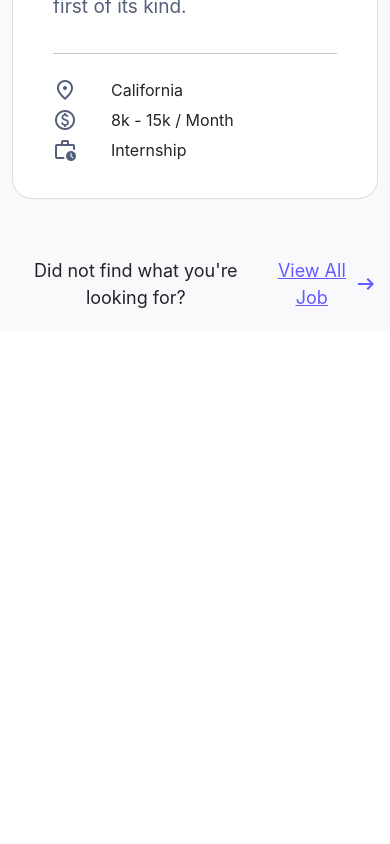
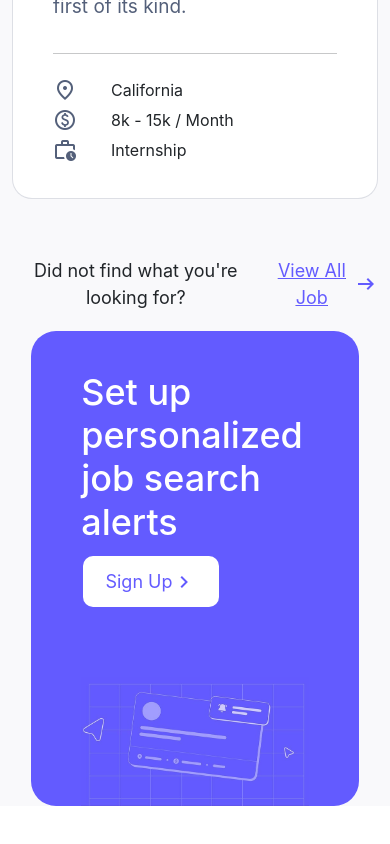
Before and after one commit to Yasela-dissanayake/hirace-job, a React (Create React App) app: page / in a window 390 px wide. Shown: the part 8277-9121 px from the top of the page. Before the commit the page ends 8608 px from the top, so only its background shows below. Built offline with nearby package versions, Linux system fonts and the light colour scheme.

Commit message:
feat:newsletter section full responsive done

```diff
--- /dev/null
+++ b/src/components/SecondaryButton.js
@@ -0,0 +1,13 @@
+import React from "react";
+import classes from "./SeconndaryButton.module.css";
+
+export default function SecondadryButton({ buttonText, className, ...props }) {
+  return (
+    <button className={`${classes.actionButton} ${className}`} {...props}>
+      <div className={classes.buttonContent}>
+        {buttonText}{" "}
+        <span class="material-symbols-outlined">chevron_right</span>
+      </div>
+    </button>
+  );
+}
--- /dev/null
+++ b/src/components/SeconndaryButton.module.css
@@ -0,0 +1,29 @@
+.actionButton {
+  margin-left: auto;
+  color: var(--primaryColor);
+  font-size: 18px;
+  border: solid 2px transparent;
+  padding: 10px 20px;
+  background-color: white;
+  border-radius: 10px;
+  transition: ease-in-out 0.3s;
+}
+
+.buttonContent {
+  display: flex;
+  align-items: center;
+  justify-content: center;
+}
+
+.actionButton:hover {
+  border: solid 2px white;
+  color: white;
+  background-color: var(--primaryColor);
+  transform: scale(1.01);
+}
+
+@media (max-width: 991px) {
+  .actionButton {
+    margin-left: 1%;
+  }
+}
--- a/src/pages/Homepage.js
+++ b/src/pages/Homepage.js
@@ -4,12 +4,14 @@ import classes from "./Homepage.module.css";
 
 import heroImg from "../images/img1.png";
 import PrimaryButton from "../components/PrimaryButton";
+import SecondaryButton from "../components/SecondaryButton";
 import portfolio1 from "../images/portfolio1.png";
 import portfolio2 from "../images/portfolio2.png";
 import portfolio3 from "../images/portfolio3.png";
 import portfolio4 from "../images/portfolio4.png";
 import portfolio5 from "../images/portfolio5.png";
 import img2 from "../images/img2.png";
+import img4 from "../images/bottomimgv2.png";
 
 import icon1 from "../images/icon1.png";
 import icon2 from "../images/icon2.png";
@@ -511,6 +513,28 @@ const Homepage = () => {
             </div>
           </div>
         </section>
+        <section className={`${classes.newLetterSection}`}>
+          <div className={`container-fluid ${classes.newLetterCotainer}`}>
+            <div className={`row`}>
+              <div
+                className={`col-md-6 align-items-end d-flex ${classes.newsLetterLeftCol}`}
+              >
+                <div className={`row `}>
+                  <h1 className={`${classes.newsLetterHeading}`}>
+                    Set up personalized job search alerts
+                  </h1>
+
+                  <div className={classes.newsLetterButtonContainer}>
+                    <SecondaryButton buttonText="Sign Up" />
+                  </div>
+                </div>{" "}
+              </div>
+              <div className={`col-md-6 ${classes.newsLetterImgCol}`}>
+                <img className={classes.newsLetterImg} src={img4} />{" "}
+              </div>
+            </div>
+          </div>
+        </section>
       </main>
       <footer></footer>
     </div>
--- a/src/pages/Homepage.module.css
+++ b/src/pages/Homepage.module.css
@@ -377,6 +377,40 @@
   color: var(--primaryColor);
 }
 
+/* new letter */
+
+.newLetterSection {
+  background-color: var(--bgColor);
+  padding-left: 8%;
+  padding-right: 8%;
+}
+.newLetterCotainer {
+  background-color: var(--primaryColor);
+  border-radius: 25px;
+  padding-top: 40px;
+  padding-left: 80px;
+  margin-bottom: 200px;
+}
+
+.newsLetterLeftCol {
+  margin-bottom: 70px;
+}
+
+.newsLetterHeading {
+  color: white;
+  font-size: 60px;
+  width: 80%;
+  margin-bottom: 5%;
+}
+
+.newsLetterImgCol {
+  display: flex;
+}
+
+.newsLetterImg {
+  width: 95%;
+}
+
 /* media queries */
 
 @media (max-width: 1200px) {
@@ -398,6 +432,11 @@
   }
   .checkIcon {
     margin-top: 3px;
+  }
+
+  .newsLetterHeading {
+    font-size: 50px;
+    width: 95%;
   }
 }
 
@@ -423,6 +462,28 @@
   .personalDataNumber {
     margin-top: 20px;
     margin-bottom: 10px;
+  }
+
+  .newsLetterHeading {
+    font-size: 36px;
+    width: 100%;
+  }
+}
+
+@media (max-width: 767px) {
+  .newLetterCotainer {
+    padding-top: 40px;
+    padding-left: 50px;
+    padding-right: 50px;
+    margin-bottom: 200px;
+  }
+
+  .newsLetterImg {
+    width: 100%;
+  }
+
+  .newsLetterHeading {
+    font-size: 48px;
   }
 }
 
@@ -469,4 +530,8 @@
     font-size: 16px;
     margin-left: 20px;
   }
+
+  .newsLetterHeading {
+    font-size: 36px;
+  }
 }
```
